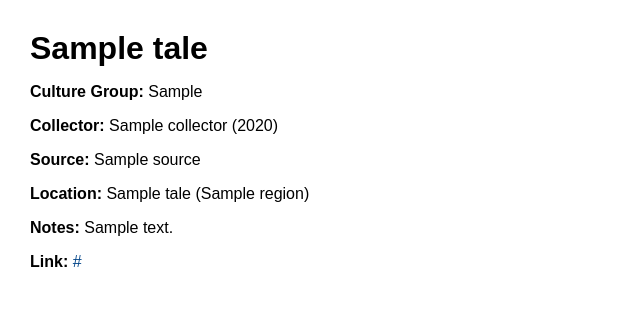
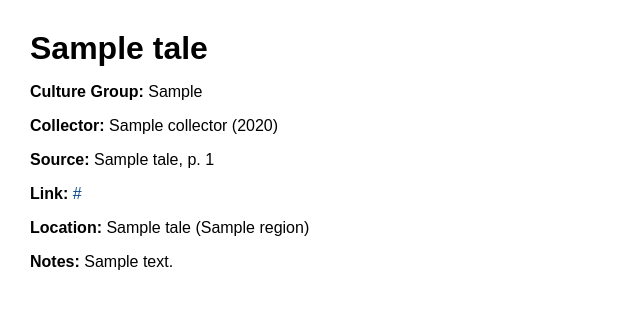
Before and after one commit to MartinDimitrovDimitrov/FolkloreProject, a Flask app: template folklore_flask/templates/tale_detail.html in a window 1280 px wide. Shown: the top 309 px of the page, without its empty margins (0-640 px from the left). Run offline with Flask 3, Linux system fonts and the light colour scheme; the template is opened without the code that fills it: most values are stand-ins (such as "Sample title", 1, 10 or a date in 2020); some libraries are stand-ins or nearby versions.

Commit message:
tool works with new databse structure (motif_groupings)

```diff
--- a/folklore_flask/app.py
+++ b/folklore_flask/app.py
@@ -1,10 +1,9 @@
 from flask import Flask, render_template
 from sqlalchemy import create_engine, text
-import folium
 
 app = Flask(__name__)
 
-# Connect to your PostgreSQL database (update with your credentials)
+# Update with your own credentials if needed
 engine = create_engine("postgresql+psycopg2://postgres:Boldt1974@localhost:5432/folklore")
 
 @app.route('/')
@@ -12,10 +11,13 @@ def index():
     with engine.connect() as conn:
         result = conn.execute(text("""
             SELECT tales.tale_id, tales.title, tales.culture_group, tales.collector,
-                   tales.year_collected, tales.source, tales.link, tales.notes,
+                   tales.year_collected, tales.source_page,
+                   publications.title AS source_title, publications.link AS source_link,
+                   tales.notes,
                    locations.lat, locations.lon, locations.name AS location_name
             FROM tales
             JOIN locations ON tales.location_id = locations.location_id
+            LEFT JOIN publications ON tales.source_id = publications.publication_id
         """))
         tales = [dict(row._mapping) for row in result.fetchall()]
     return render_template('table.html', tales=tales)
@@ -25,10 +27,14 @@ def tale_detail(tale_id):
     with engine.connect() as conn:
         result = conn.execute(text("""
             SELECT tales.title, tales.culture_group, tales.collector, tales.year_collected,
-                   tales.source, tales.link, tales.notes,
+                   publications.title AS source_title,
+                   publications.link AS source_link,
+                   tales.source_page,
+                   tales.notes,
                    locations.name AS location_name, locations.region
             FROM tales
             JOIN locations ON tales.location_id = locations.location_id
+            LEFT JOIN publications ON tales.source_id = publications.publication_id
             WHERE tales.tale_id = :id
         """), {'id': tale_id})
         tale = result.fetchone()
--- a/folklore_flask/templates/tale_detail.html
+++ b/folklore_flask/templates/tale_detail.html
@@ -17,13 +17,20 @@
 
 <p><span class="label">Culture Group:</span> {{ tale.culture_group }}</p>
 <p><span class="label">Collector:</span> {{ tale.collector }} ({{ tale.year_collected }})</p>
-<p><span class="label">Source:</span> {{ tale.source }}</p>
+<p><span class="label">Source:</span>
+  {% if tale.source_title %}
+    {{ tale.source_title }}{% if tale.source_page %}, p. {{ tale.source_page }}{% endif %}
+  {% else %}
+    (No source info)
+  {% endif %}
+</p>
+
+{% if tale.source_link %}
+  <p><span class="label">Link:</span> <a href="{{ tale.source_link }}" target="_blank">{{ tale.source_link }}</a></p>
+{% endif %}
 <p><span class="label">Location:</span> {{ tale.location_name }} ({{ tale.region }})</p>
 {% if tale.notes %}
   <p><span class="label">Notes:</span> {{ tale.notes }}</p>
-{% endif %}
-{% if tale.link %}
-  <p><span class="label">Link:</span> <a href="{{ tale.link }}" target="_blank">{{ tale.link }}</a></p>
 {% endif %}
 
 <br>
```
Also changed, not shown: folklore_flask/templates/table.html (+12 -2 lines).
